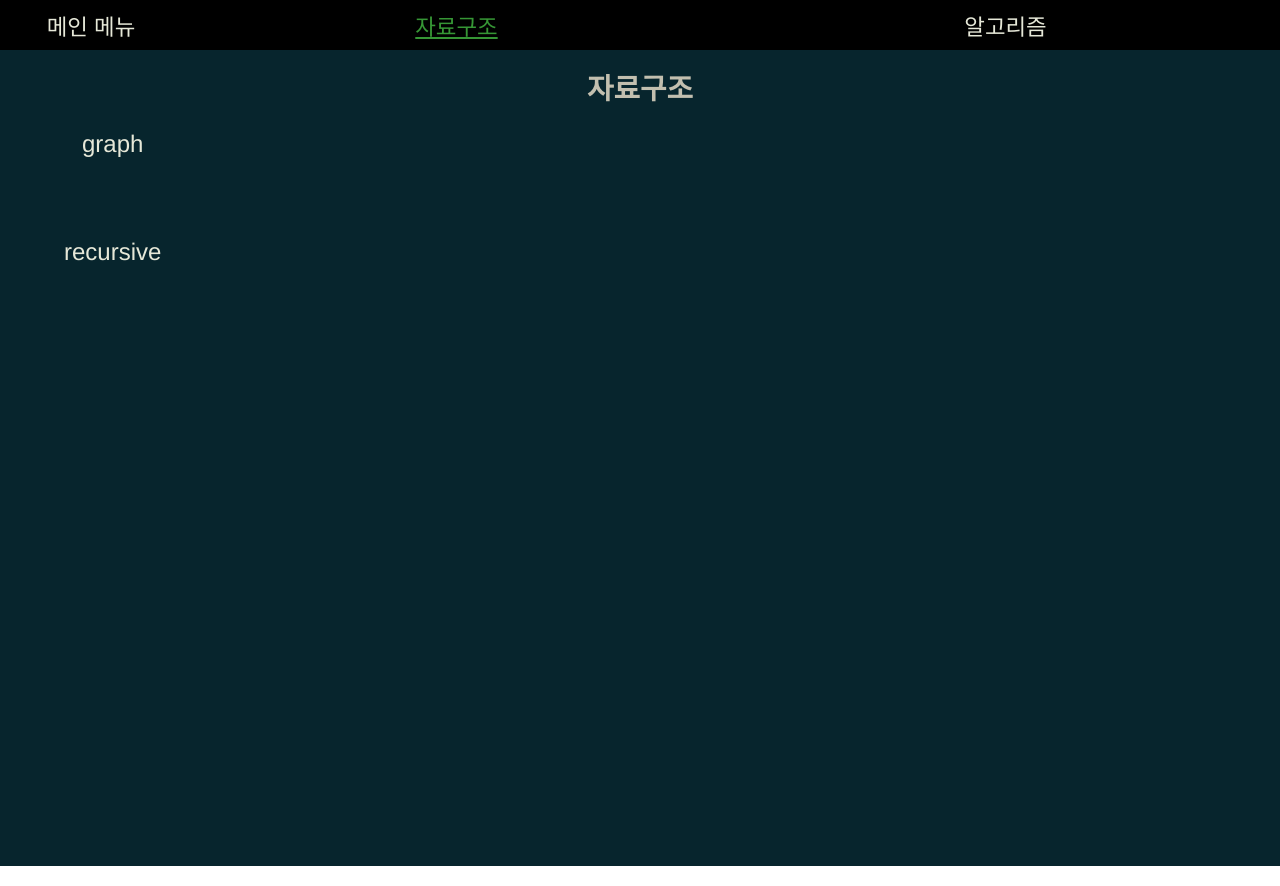
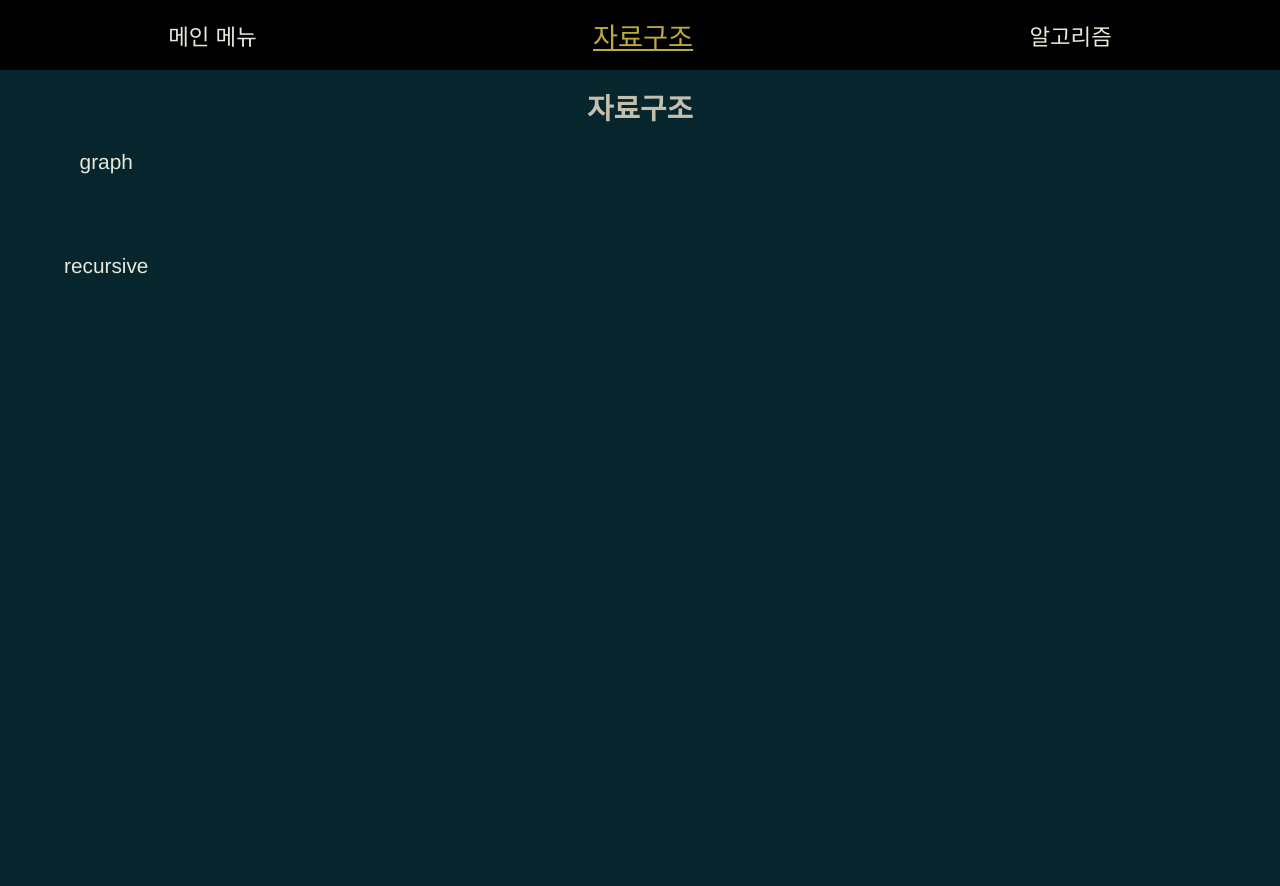
Before and after one commit to KimYoungJae0125/Computer-Science, a Vue app: page /#/menu/data-structure/main in a window 1280 px wide. Built offline with nearby package versions, Linux system fonts and the light colour scheme.

Commit message:
Modify CSS

```diff
--- a/src/App.vue
+++ b/src/App.vue
@@ -12,8 +12,12 @@ export default {
 </script>
 
 <style>
-html, body {
-  height: 100%;
+:root {
+  --primary-background-color:black;
+  --secondary-background-color: #07252D;
+
+  --normal-font-color: #C2BFAF;
+  --active-font-color: #beaa3d;
 }
 #app {
   font-family: Avenir, Helvetica, Arial, sans-serif;
@@ -21,8 +25,8 @@ html, body {
   -moz-osx-font-smoothing: grayscale;
   text-align: center;
   /* color: #2c3e50; */
-  color: #C2BFAF;
-  background-color: black;
+  color: var(--normal-font-color);
+  background-color: var(--primary-background-color);
 }
 * {
   margin: 0;
--- a/src/components/MainMenuComponent.vue
+++ b/src/components/MainMenuComponent.vue
@@ -46,7 +46,8 @@ export default {
 <!-- Add "scoped" attribute to limit CSS to this component only -->
 <style scoped lang="scss">
 ::v-deep .router-link-active {
-  color: #369635;
+  color: var(--active-font-color);
+  font-size:1.7rem;
   text-decoration: underline;
 }
 ul {
@@ -58,13 +59,7 @@ ul {
   // background-color: #000000b0;
   // background-color: #000000;
   // opacity: 0.6;
-  height: 50px;
-}
-::v-deep li:nth-child(1) {
-  flex-grow: 0.1;
-}
-::v-deep li:not(:nth-child(1)) {
-  flex-grow: 0.5;
+  height: 70px;
 }
 
 </style>
--- a/src/layouts/MainLayout.vue
+++ b/src/layouts/MainLayout.vue
@@ -28,31 +28,30 @@ div {
   display: flex;
   justify-content: center;
 }
+#main, ::v-deep #wrapper {
+  display: flex;
+  justify-content: center;
+  background-color: var(--secondary-background-color);
+}
+
 #main {
   // position: fixed;
   padding-top: 2vh;
   width: 100vw;
-  display: flex;
-  justify-content: center;
   align-items: flex-start;
-  background-color: #07252D;
   height: 100vh;
 }
 
 ::v-deep #wrapper {
   // width: 70vw;
-  width: 100vw;
-  display: flex;
+  width: 100%;
   flex-direction: column;
-  justify-content: center;
-  background-color: #07252D;
 }
 
 h3 {
   margin: 40px 0 0;
 }
 ::v-deep .router-link-active {
-  color: #34c4ac;
   text-decoration: underline;
 }
 ::v-deep .menu-ul {
@@ -64,7 +63,7 @@ h3 {
   > li {
     width: 100%;
     margin-top: 10vh;
-    font-size: 1.5rem;
+    font-size: 1.3rem;
   }
 }
 
@@ -80,7 +79,6 @@ h3 {
     bottom: 0;
     display: flex;
     justify-content: space-around;
-    background-color: white;
     z-index: 9;
     > li {
       margin-top: unset;
--- a/src/pages/DefaultPage.vue
+++ b/src/pages/DefaultPage.vue
@@ -1,7 +1,6 @@
 <template>
-    <div class="hello">
-        <h1>메인페이지</h1>
-        <router-link to="menu">메뉴</router-link>
+    <div>
+        <h1><router-link to="menu">공부하러 가기</router-link></h1>
     </div>
   </template>
 
@@ -18,6 +17,13 @@
   <!-- Add "scoped" attribute to limit CSS to this component only -->
   <style scoped>
   a {
-    color: #42b983;
+    color: var(--active-font-color);
+  }
+  div {
+    display: flex;
+    flex-direction: column;
+    justify-content: center;
+    background-color: black;
+    height: 100vh;
   }
   </style>
--- a/src/pages/algorithm/DfsBfsPage.vue
+++ b/src/pages/algorithm/DfsBfsPage.vue
@@ -7,7 +7,7 @@
       <h3>그림으로 보는 탐색 방법</h3>
       <button @click="searchDFS()">dfs 탐색</button>
       <button @click="searchBFS()">bfs 탐색</button>
-      <div style="height: 40vh;">
+      <div>
         <TreeCanvas ref="tree" />
       </div>
     </div>
--- a/src/utils/CanvasUtils.js
+++ b/src/utils/CanvasUtils.js
@@ -19,9 +19,9 @@ const canvasScaling = (canvasId, size) => {
     const context = canvas.getContext('2d');
 
     const dpr = window.devicePixelRatio;
+    // canvas.width = width * dpr;
     canvas.width = width * dpr;
     canvas.height = height * dpr;
-    canvas.style.backGroundColor = '#07252D'
 
     context.scale(dpr, dpr);
 
```
